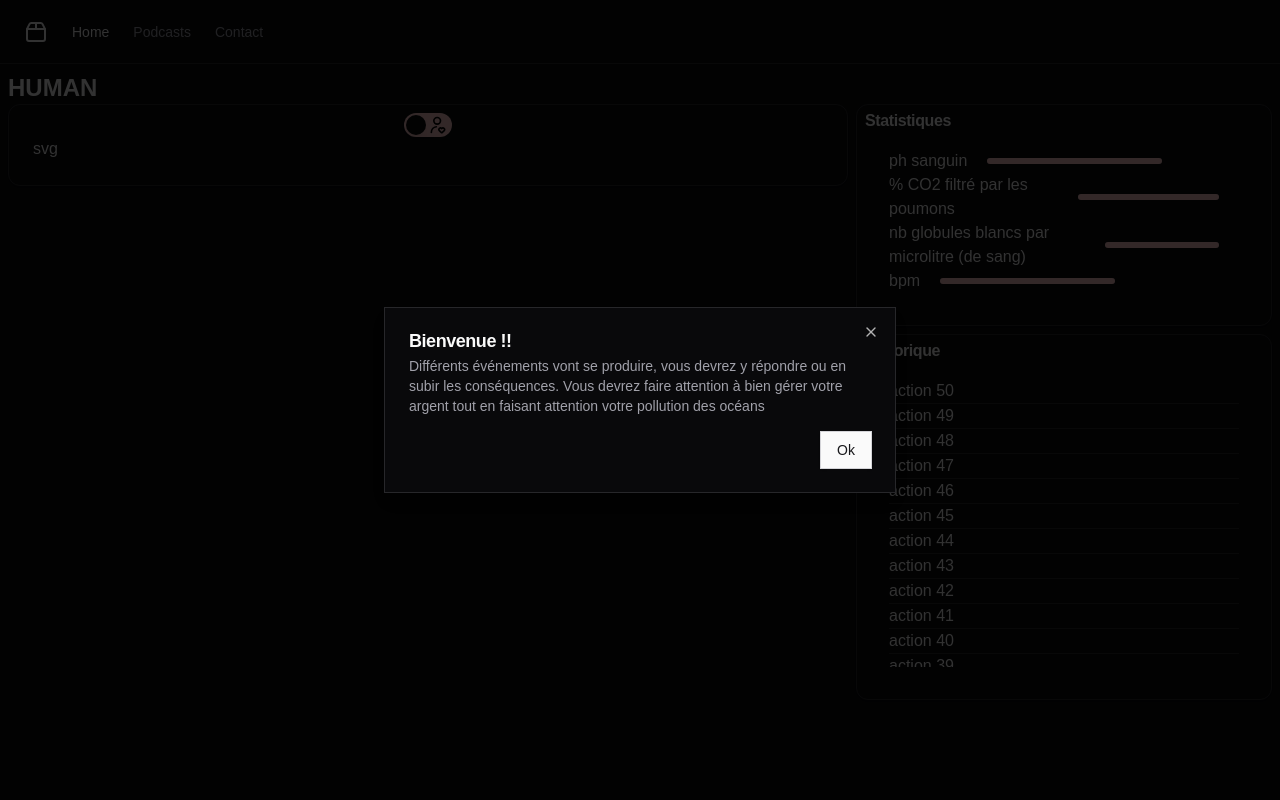
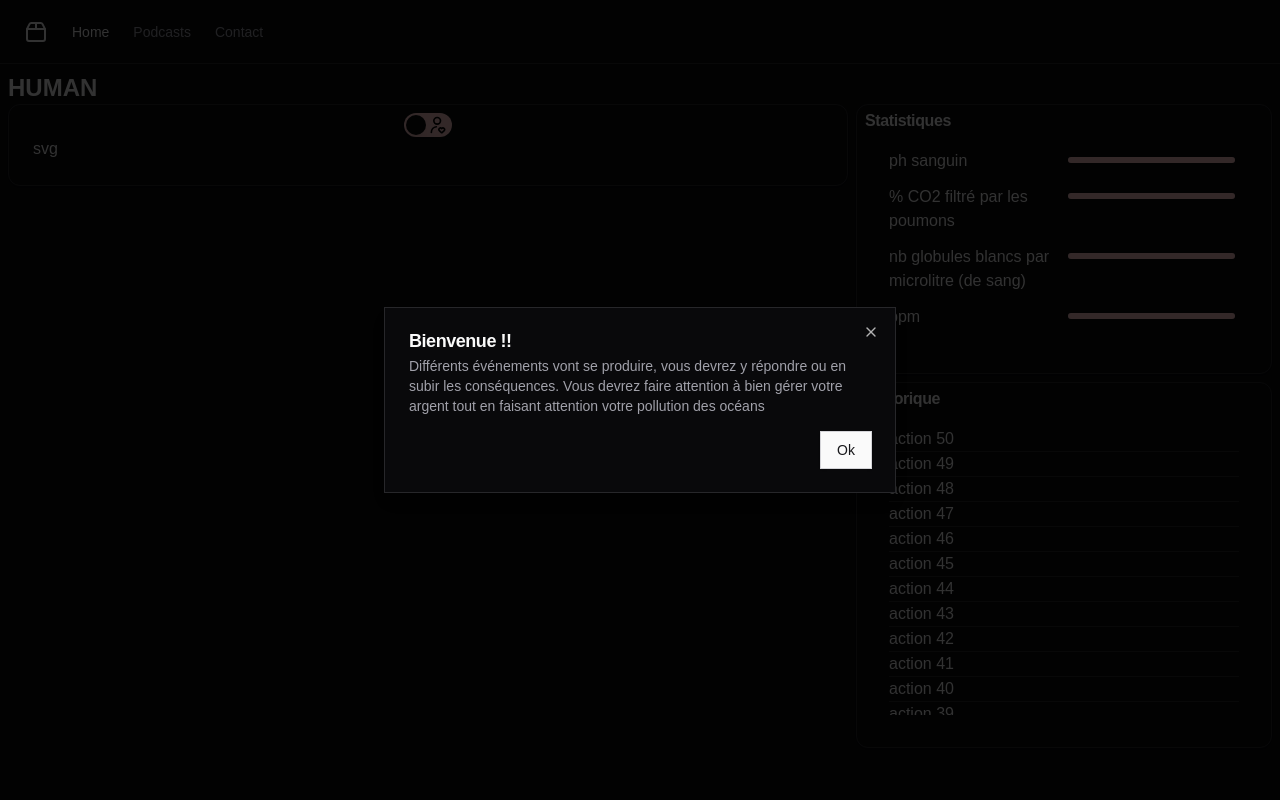
Before and after one commit to JuliettePetit/ndi-2024, a Next.js app: page / in a window 1280 px wide. Shown: the top 800 px of the page. Built offline with nearby package versions, Linux system fonts and the light colour scheme.

Commit message:
feat: :raccoon:

```diff
--- a/app/components/GamePage.tsx
+++ b/app/components/GamePage.tsx
@@ -39,7 +39,7 @@ export default function GamePage({ isEarth, switchCallback, stats }: Prop) {
                         </CardTitle>
                         <CardContent>
 
-                            {stats.map((s: SliderData, index: number) => (<div className="flex flex-row" key={index}> <p > {s.name}  </p> <div className="w-1/2 flex mx-5"><StatComponent left_color={s.left_color} right_color={s.right_color} percent={s.data} /> </div></div>))}
+                            {stats.map((s: SliderData, index: number) => (<div className="my-3 grid grid-cols-2" key={index}> <p > {s.name}  </p> <div className="mx-1 mt-2 cols-span-2"><StatComponent left_color={s.left_color} right_color={s.right_color} percent={s.data} /> </div></div>))}
                         </CardContent>
                     </Card>
                     <Card className={"p-2 my-2"}>
```
